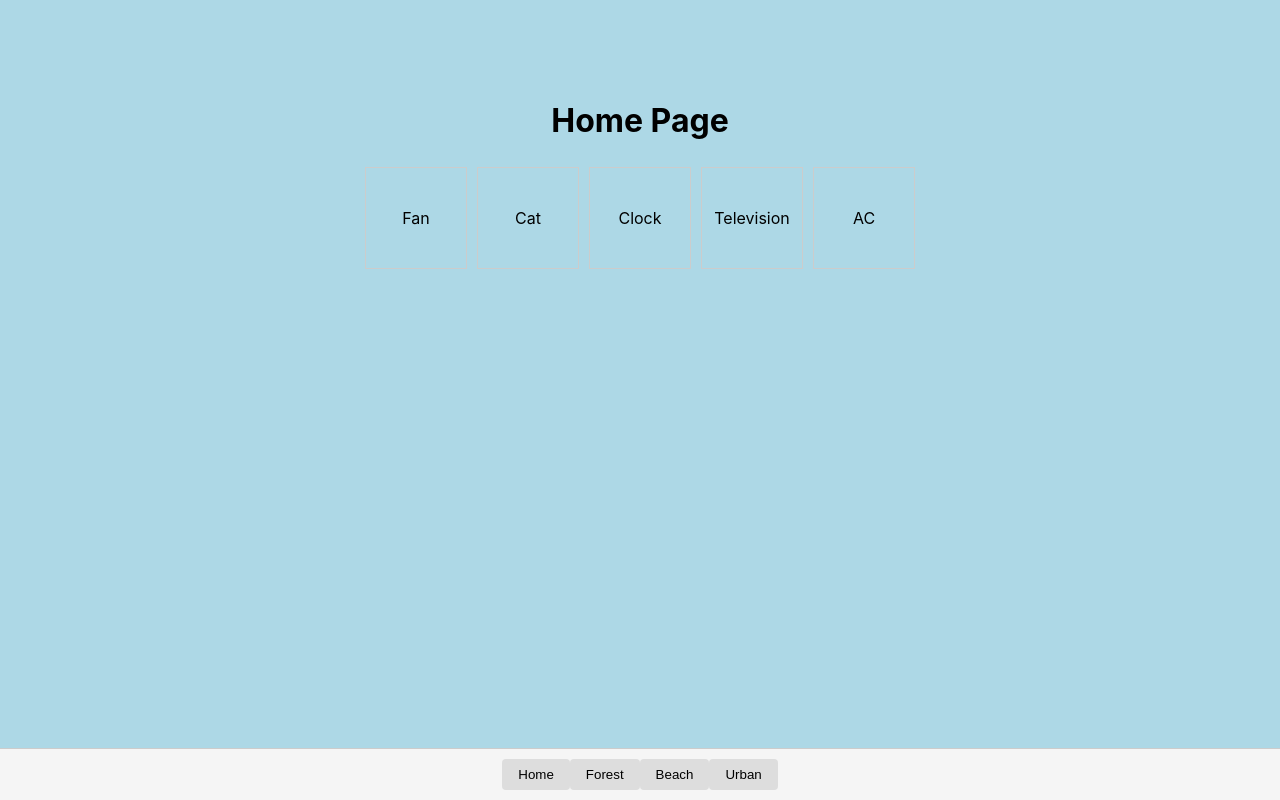
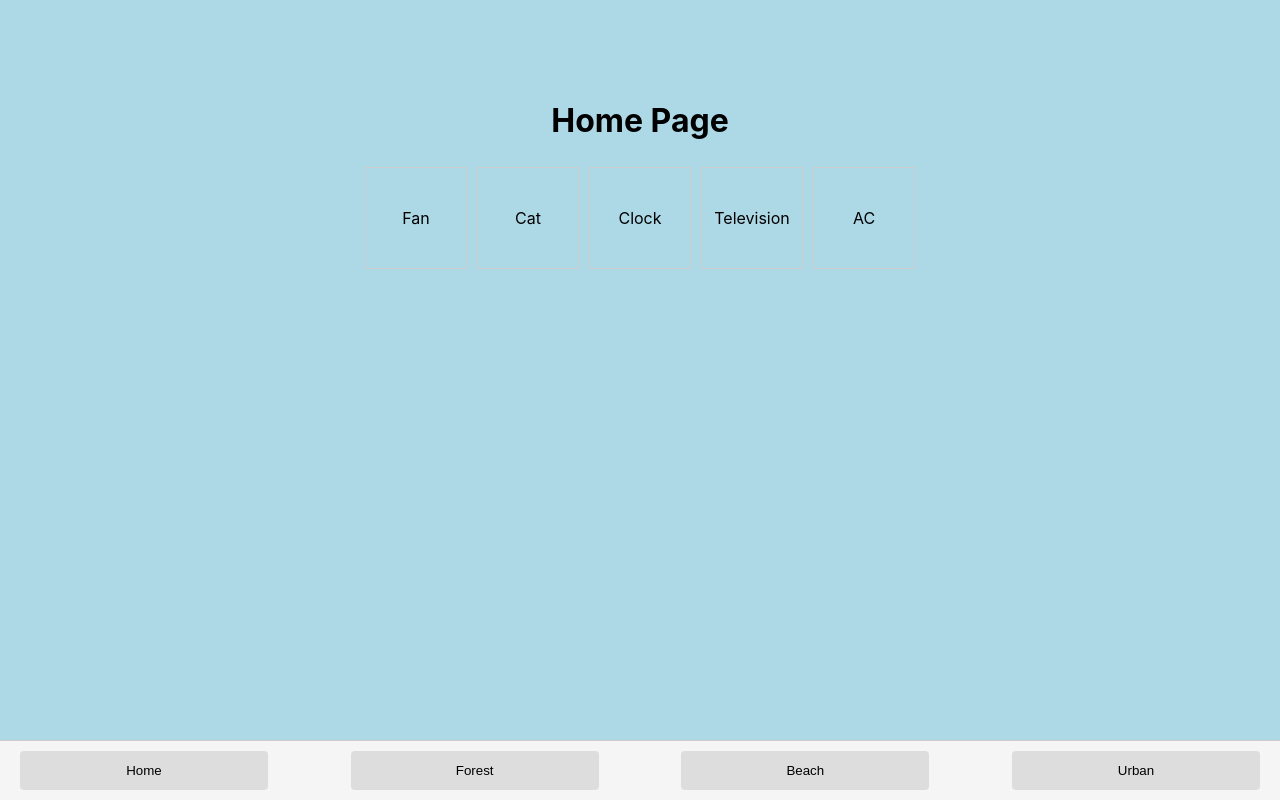
Before and after one commit to sealedhermit/slumber, a React (Create React App) app: page / in a window 1280 px wide. Built offline with nearby package versions, Linux system fonts and the light colour scheme.

Commit message:
fix bottom button layout

```diff
--- a/src/App.css
+++ b/src/App.css
@@ -85,28 +85,24 @@
 
 .
 
+.nav-links.bottom {
+  display: flex;
+  width: 100%;
+  justify-content: space-between;
+  box-sizing: border-box;
+  padding: 10px 0; /* Added padding for space around buttons */
+}
+
 .nav-links.bottom button {
-  background-color: rgba(0, 0, 0, 0.3); /* Transparent black background */
-  color: rgba(255, 255, 255, 0.8); /* Semi-transparent white text */
-  padding: 10px 20px;
+  cursor: pointer;
+  background-color: #ddd;
   border: none;
-  border-radius: 5px;
-  margin: 5px;
-  font-size: 16px;
-  cursor: pointer;
+  padding: 12px 20px;
+  border-radius: 4px;
+  flex-basis: 20%; /* Adjust the flex-basis to set the button width */
+  margin: 0; /* Remove the margin */
 }
 
 .nav-links.bottom button:hover {
-  background-color: rgba(0, 0, 0, 0.5); /* Darker background on hover */
+  background-color: #bbb;
 }
-
-.nav-links.bottom {
-  display: flex; /* Use flexbox for layout */
-  justify-content: center; /* Center buttons horizontally */
-  align-items: center; /* Center buttons vertically */
-  /* Add additional styles for layout */
-}
-
-.nav-links.bottom button {
-  /* Your button styles */
-}
```
